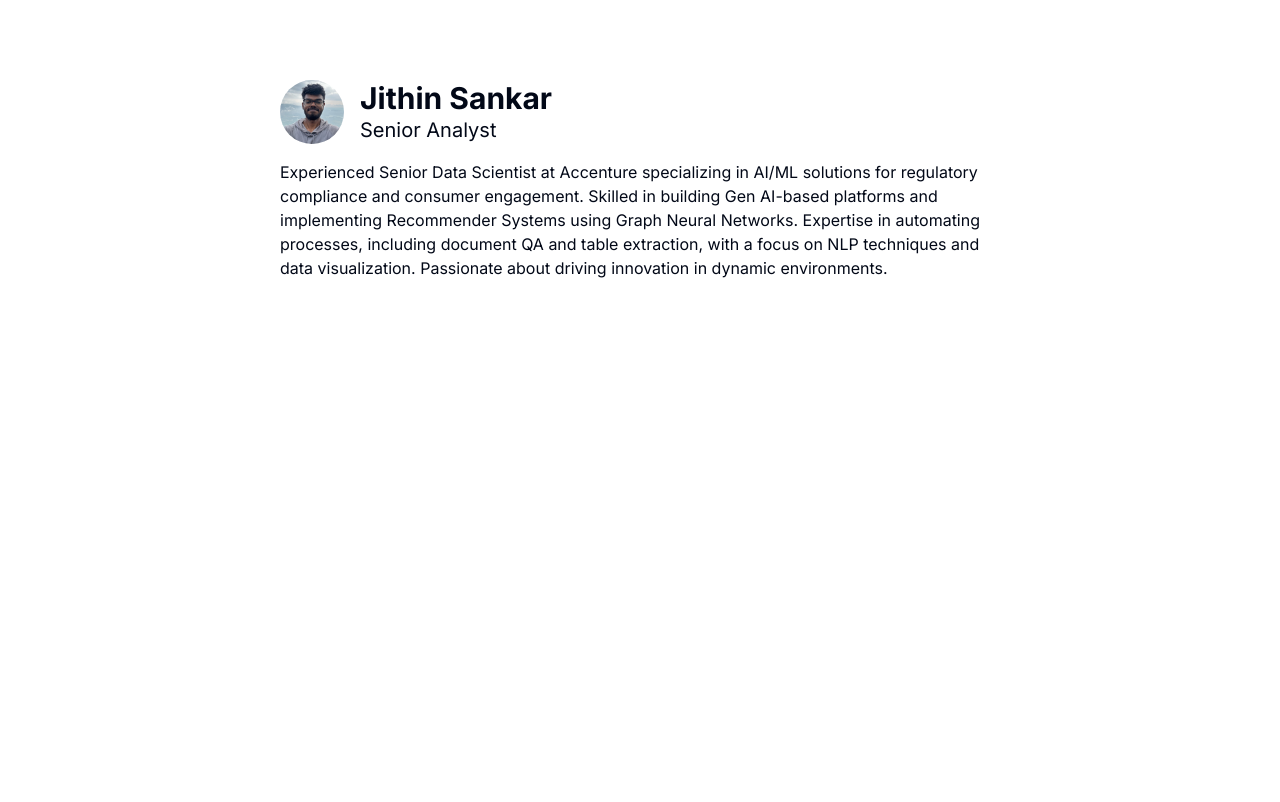
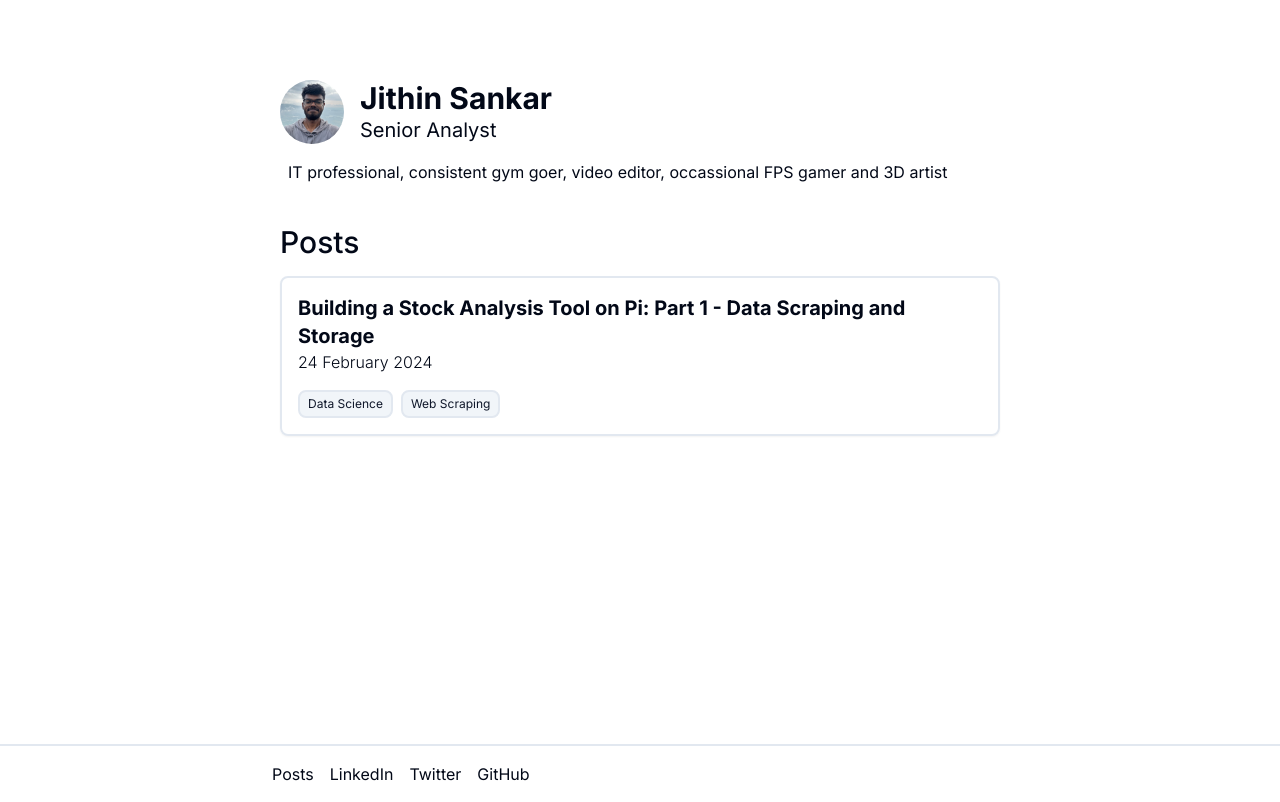
Before and after one commit to jithinsankar/jithin, a Next.js app: page / in a window 1280 px wide. Built offline with nearby package versions, Linux system fonts and the light colour scheme.

Commit message:
footer postcard

```diff
--- a/app/(profile)/layout.tsx
+++ b/app/(profile)/layout.tsx
@@ -1,3 +1,4 @@
+import { Footer } from "../components/footer";
 import { Navbar } from "../components/navbar";
 
 export default function ProfileLayout({
@@ -6,9 +7,10 @@ export default function ProfileLayout({
   children: React.ReactNode;
 }) {
   return (
-    <div>
+    <div className="flex flex-col h-screen">
       <Navbar />
-      <main>{children}</main>
+      <main className="flex-grow">{children}</main>
+      <Footer />
     </div>
   );
 }
--- a/app/(profile)/page.tsx
+++ b/app/(profile)/page.tsx
@@ -1,9 +1,10 @@
 import Image from "next/image";
+import { PostCard } from "../components/post-card";
 
 export default function Home() {
   return (
-    <main>
-      <div className="flex flex-col justify-center items-center p-6 w-full m-auto  bg-card max-w-screen-md">
+    <main className="bg-background">
+      <div className="flex flex-col justify-center items-center p-6 w-full m-auto max-w-screen-md">
         <div className="flex flex-col">
           <div className="flex flex-start flex-row items-center">
             <Image
@@ -20,15 +21,16 @@ export default function Home() {
               <h2 className="text-xl px-4">Senior Analyst</h2>
             </div>
           </div>
-          <section className="py-4">
-            Experienced Senior Data Scientist at Accenture specializing in AI/ML
-            solutions for regulatory compliance and consumer engagement. Skilled
-            in building Gen AI-based platforms and implementing Recommender
-            Systems using Graph Neural Networks. Expertise in automating
-            processes, including document QA and table extraction, with a focus
-            on NLP techniques and data visualization. Passionate about driving
-            innovation in dynamic environments.
+          <section className="py-4 px-2">
+            IT professional, consistent gym goer, video editor, occassional FPS
+            gamer and 3D artist
           </section>
+          <div className="mt-6">
+            <h1 className="text-3xl font-medium" id="posts">
+              Posts
+            </h1>
+            <PostCard />
+          </div>
         </div>
       </div>
     </main>
--- /dev/null
+++ b/app/components/footer.tsx
@@ -0,0 +1,22 @@
+export const Footer = () => {
+  return (
+    <div className="bottom-0 h-14 w-full border-t-2">
+      <div className="max-w-screen-md mx-auto items-center p-4">
+        <div className="flex space-x-4">
+          <div className="hover:opacity-75 transition">
+            <a href="#posts">Posts</a>
+          </div>
+          <div className="hover:opacity-75 transition">
+            <a href="https://www.linkedin.com/in/jithinsankarnk/">LinkedIn</a>
+          </div>
+          <div className="hover:opacity-75 transition">
+            <a href="https://twitter.com/jithin_sank4r">Twitter</a>
+          </div>
+          <div className="hover:opacity-75 transition">
+            <a href="https://github.com/jithinsankar">GitHub</a>
+          </div>
+        </div>
+      </div>
+    </div>
+  );
+};
--- a/app/components/navbar.tsx
+++ b/app/components/navbar.tsx
@@ -1,3 +1,3 @@
 export const Navbar = () => {
-  return <div className="h-14"></div>;
+  return <div className="h-14 pt-10"></div>;
 };
--- /dev/null
+++ b/app/components/post-card.tsx
@@ -0,0 +1,29 @@
+import { postdata } from "./post-data";
+
+export const PostCard = () => {
+  return (
+    <div>
+      {postdata.map((post, idx) => (
+        <div key={idx} className="hover:opacity-75 transition bg-card">
+          {" "}
+          <a href={post.url}>
+            <div className="mt-4 border-2 p-4 rounded-lg shadow-sm">
+              <h2 className="text-xl font-bold">{post.title}</h2>
+              <div className="font-xs font-light">24 February 2024</div>
+              <div className="flex space-x-2 text-xs mt-4">
+                {post.tags.map((tag, idxx) => (
+                  <div
+                    className="border-2 p-1 px-2 rounded-lg bg-accent"
+                    key={idxx}
+                  >
+                    <p className="text-accent-foreground">{tag}</p>
+                  </div>
+                ))}
+              </div>
+            </div>
+          </a>
+        </div>
+      ))}
+    </div>
+  );
+};
--- /dev/null
+++ b/app/components/post-data.tsx
@@ -0,0 +1,10 @@
+export const postdata = [
+  {
+    id: 0,
+    title:
+      "Building a Stock Analysis Tool on Pi: Part 1 - Data Scraping and Storage",
+    date: "24 February 2024",
+    tags: ["Data Science", "Web Scraping"],
+    url: "https://medium.com/@jithinsankar.nk/building-a-stock-analysis-tool-on-pi-part-1-data-scraping-and-storage-d586edbe9249",
+  },
+];
--- a/app/layout.tsx
+++ b/app/layout.tsx
@@ -5,8 +5,8 @@ import "./globals.css";
 const inter = Inter({ subsets: ["latin"] });
 
 export const metadata: Metadata = {
-  title: "Create Next App",
-  description: "Generated by create next app",
+  title: "Jithin Sankar",
+  description: "IT professional",
 };
 
 export default function RootLayout({
--- /dev/null
+++ b/public/google70dc364218147e3b.html
@@ -0,0 +1 @@
+google-site-verification: google70dc364218147e3b.html
```
